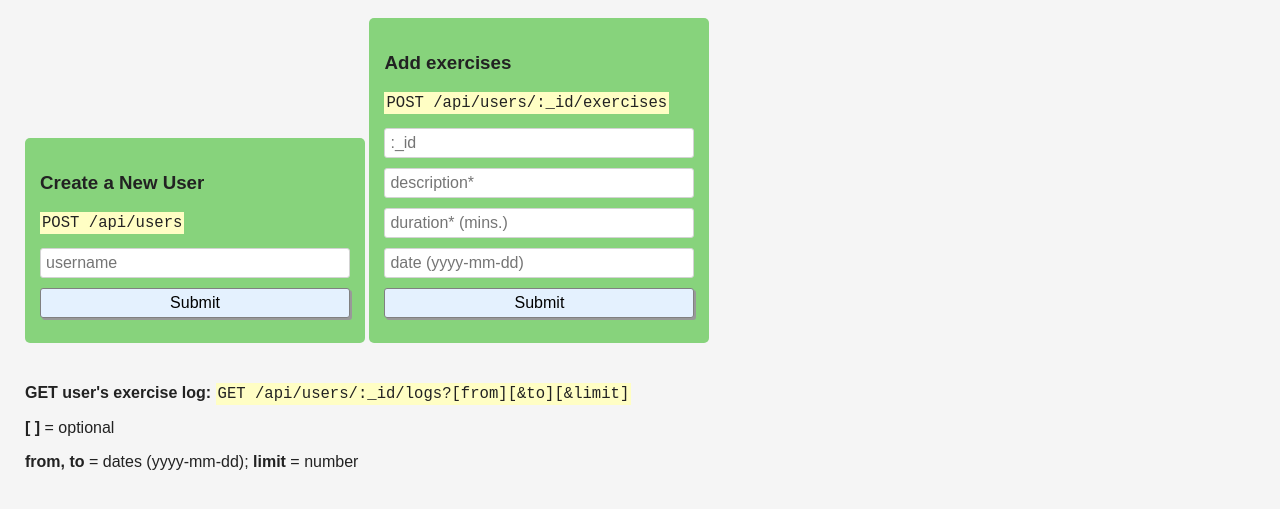
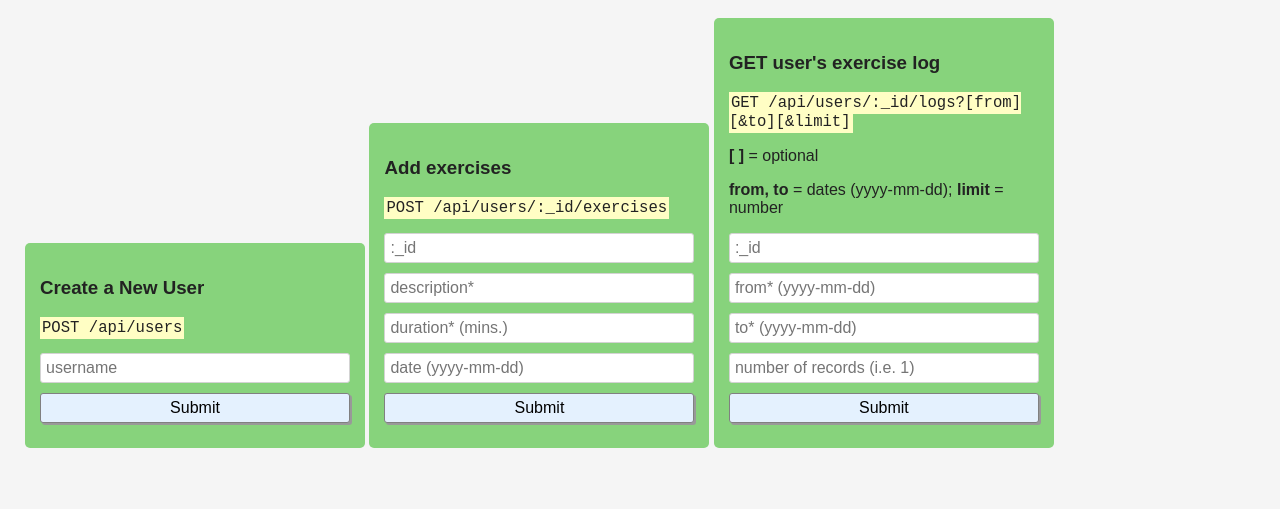
Before and after one commit to k4tiek3nt/boilerplate-project-exercisetracker, a website: page views/index.html in a window 1280 px wide. Shown: the part 65-574 px from the top of the page. Drawn offline with Linux system fonts and the light colour scheme; files that its build step writes are made by us from their sources.

Commit message:
Changed "Get" info into a new form and added script to handle

```diff
--- a/views/index.html
+++ b/views/index.html
@@ -25,12 +25,17 @@
         <input id="date" type="text" name="date" placeholder="date (yyyy-mm-dd)" />
         <input type="submit" value="Submit" />
       </form>
-      <p>
-        <strong>GET user's exercise log: </strong>
-        <code>GET /api/users/:_id/logs?[from][&amp;to][&amp;limit]</code>
-      </p>
-      <p><strong>[ ]</strong> = optional</p>
-      <p><strong>from, to</strong> = dates (yyyy-mm-dd); <strong>limit</strong> = number</p>
+      <form id="exercise-log" method="get">
+        <h3>GET user's exercise log</h3>
+        <p><code>GET /api/users/:_id/logs?[from][&amp;to][&amp;limit]</code></p>
+	<p><strong>[ ]</strong> = optional</p>
+      	<p><strong>from, to</strong> = dates (yyyy-mm-dd); <strong>limit</strong> = 	number</p>
+        <input id="uid" type="text" name=":_id" placeholder=":_id" />
+        <input id="from" type="text" name="from" placeholder="from* (yyyy-mm-dd)" />
+        <input id="to" type="text" name="to" placeholder="to* (yyyy-mm-dd)" />
+        <input id="limit" type="number" name="limit" placeholder="number of records (i.e. 1)" />
+        <input type="submit" value="Submit" />
+      </form>
     </div>
     <script>
       const exerciseForm = document.getElementById("exercise-form");
@@ -41,6 +46,17 @@
 
         exerciseForm.submit();
       });
+const exerciseLog = document.getElementById("exercise-log");
+
+      exerciseLog.addEventListener("submit", () => {
+        const userId = document.getElementById("uid").value;
+	const fromDate = document.getElementById("from").value;
+	const toDate = document.getElementById("to").value;
+	const limit = document.getElementById("limit").value;
+        exerciseLog.action = `/api/users/${userId}/logs?/${fromDate}/${toDate}/${limit}`;
+
+        exerciseLog.submit();
+      });
     </script>
   </body>
 </html>
```
